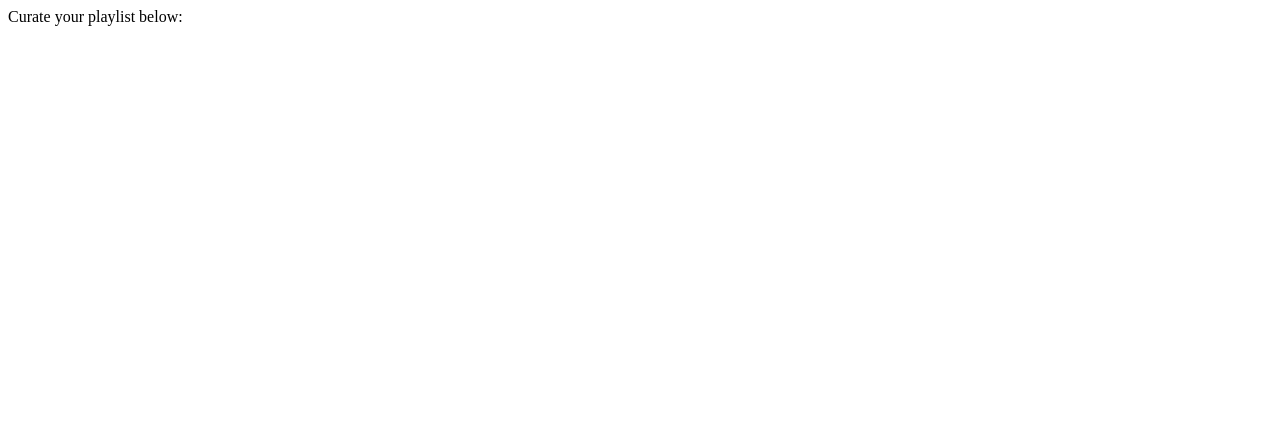
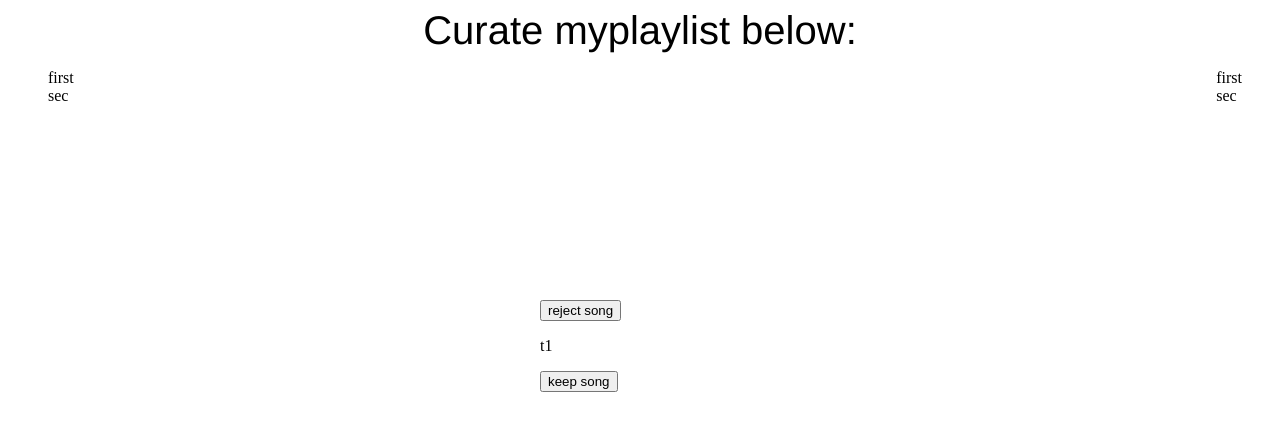
Before and after one commit to josephbez/SwipifyFrontend-1, a React (Create React App) app: page /swipe in a window 1280 px wide. Shown: the top 430 px of the page. Built offline with nearby package versions, Linux system fonts and the light colour scheme.

Commit message:
Added simple functionality for swipe

```diff
--- a/src/Swipescreen.js
+++ b/src/Swipescreen.js
@@ -1,5 +1,30 @@
 import React from 'react'
 
 export default function Swipescreen(){
-    return <div>Curate your playlist below:</div>
+    return (
+    <>
+    <div className='Title'>Curate {playlistObj.name} below:</div>
+
+    <div>
+    <ul className="delete-list">
+        <li>first</li><li>sec</li>
+    </ul>
+    <ul className='keep-list'>
+        <li>first</li><li>sec</li>
+    </ul>
+    </div>
+
+    <div className='center'>
+        <button>reject song</button>
+        <p>{playlistObj.tracks[0]}</p>
+        <button>keep song</button>
+    </div>
+    </>
+    )
 }
+
+
+let playlistObj = { //will be obtained from backend
+    name: 'myplaylist',
+    tracks: ['t1','t2','t3','t4','t5','t6'],
+}
--- a/src/styles.css
+++ b/src/styles.css
@@ -14,6 +14,22 @@ ul{
 .centered-list{
     text-align: center;
 }
+.delete-list{
+    float:left;
+}
+.keep-list{
+    float:right;
+    margin-right:30px;
+}
+.center{
+    width:200px;
+    height:200px;
+    position: fixed;
+    top: 50%;
+    left: 50%;
+    margin-top: -100px;
+    margin-left: -100px;
+}
 .playlist-button{
   background-color: #19508b;
   border: none;
```
